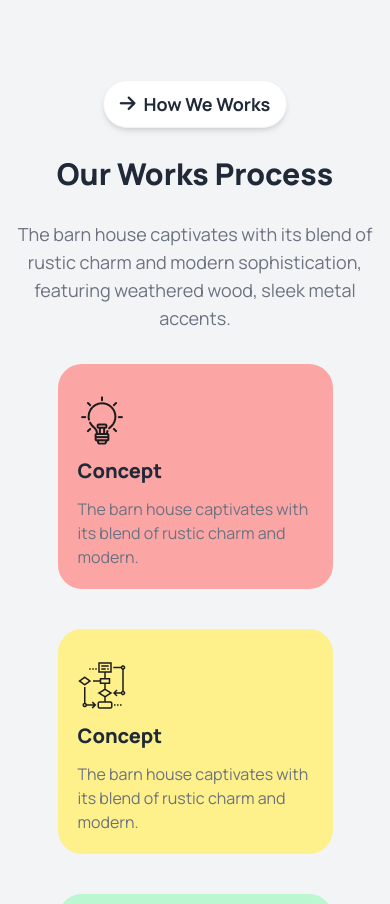
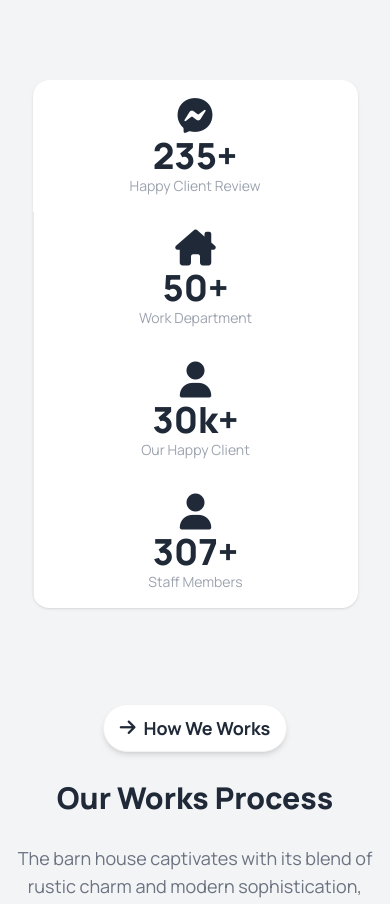
Before and after one commit to shakil-ahmed-billal/Assignment_03, a plain HTML site: page index.html in a window 390 px wide. Shown: the part 1644-2548 px from the top of the page. Drawn offline with nearby package versions, Linux system fonts and the light colour scheme.

Commit message:
client preview section and mobile view responsive section all complete

```diff
--- a/index.html
+++ b/index.html
@@ -126,6 +126,44 @@
             </div>
           </div>
          </section>
+         <!-- *clint preview section -->
+          <section class="bg-gray-100">
+            <div class="w-10/12 mx-auto pb-24">
+              <div class="stats shadow w-full flex md:flex-row flex-col">
+                <div class="stat">
+                  <div class="text-center">
+                    <a class="text-4xl" href=""><i class="fa-brands fa-facebook-messenger"></i></a>
+                    <h1 class="text-4xl font-extrabold">235+</h1>
+                    <p class="text-sm text-gray-400">Happy Client Review</p>
+                  </div>
+                </div>
+
+                <div class="stat">
+                  <div class="text-center">
+                    <a class="text-4xl" href=""><i class="fa-solid fa-house-chimney"></i></a>
+                    <h1 class="text-4xl font-extrabold">50+</h1>
+                    <p class="text-sm text-gray-400">Work Department</p>
+                  </div>
+                </div>
+
+                <div class="stat">
+                  <div class="text-center">
+                    <a class="text-4xl" href=""><i class="fa-solid fa-user"></i></a>
+                    <h1 class="text-4xl font-extrabold">30k+</h1>
+                    <p class="text-sm text-gray-400">Our Happy Client</p>
+                  </div>
+                </div>
+
+                <div class="stat">
+                  <div class="text-center">
+                    <a class="text-4xl" href=""><i class="fa-solid fa-user"></i></a>
+                    <h1 class="text-4xl font-extrabold">307+</h1>
+                    <p class="text-sm text-gray-400">Staff Members</p>
+                  </div>
+                </div>
+              </div>
+            </div>
+          </section>
          <!-- *work process section -->
           <section class="bg-gray-100">
             <div class="w-11/12 mx-auto">
```
